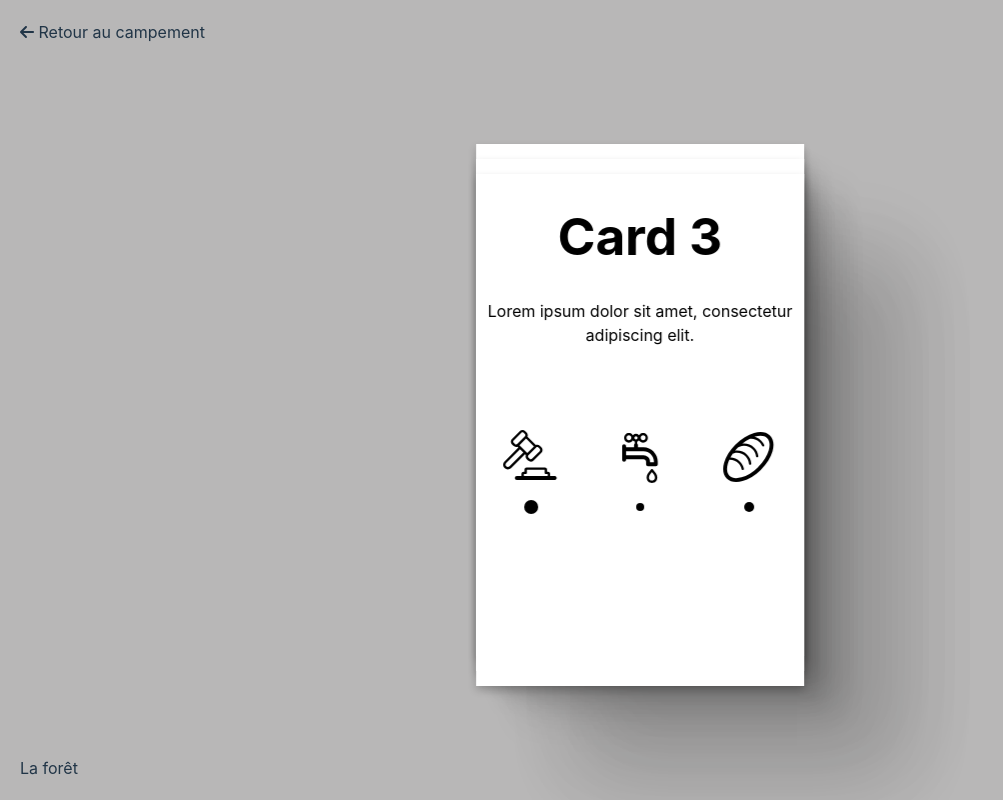
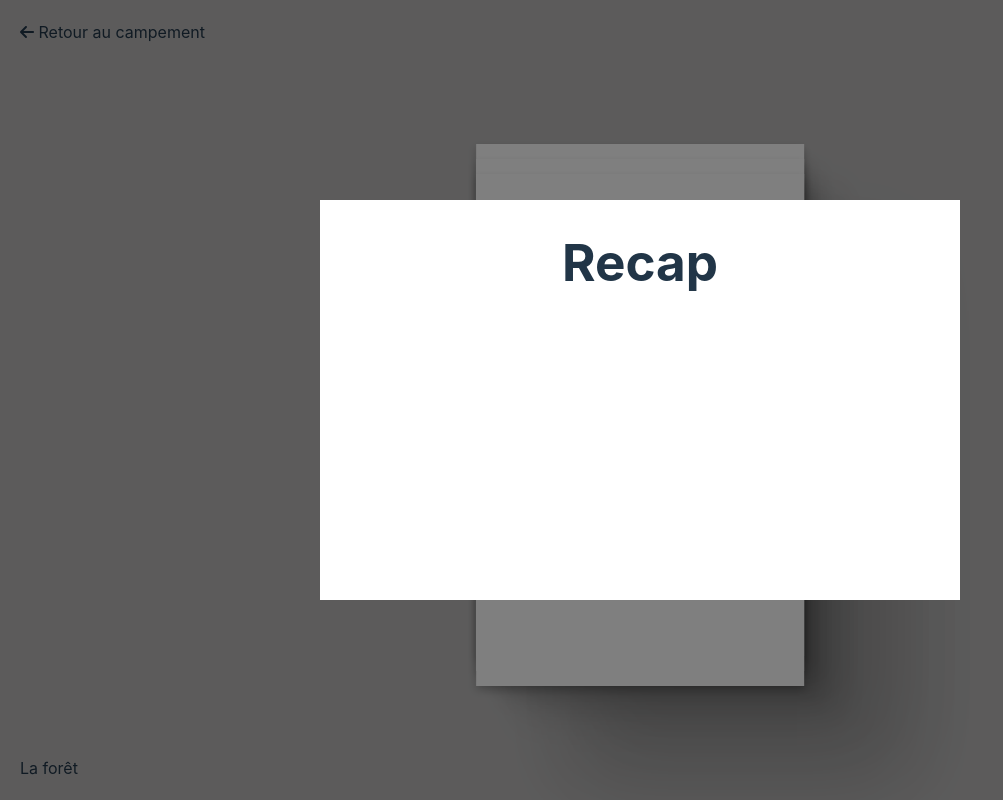
Before and after one commit to emilevl/projint-mini-jeux-durabilia, a Vue app: page / in a window 1280 px wide. Shown: the whole page, without its empty margins (0-1003 px from the left). Built offline with nearby package versions, Linux system fonts and the light colour scheme.

Commit message:
Create json file for cards data

```diff
--- a/src/components/card.vue
+++ b/src/components/card.vue
@@ -8,7 +8,7 @@ const props = defineProps({
   name: String,
   description: String,
   index: Number,
-  ressources: Object,
+  ressources: Array,
   response: String
 })
 
--- /dev/null
+++ b/src/components/popupCardEnd.vue
@@ -0,0 +1,41 @@
+<script setup>
+import { ref } from 'vue';
+
+const props = defineProps({
+    ressourcesImpacted: Array
+})
+
+const emit = defineEmits([
+    'closeRecap',
+]);
+
+</script>
+
+<template>
+    <div class="background" @click="$emit('closeRecap')"></div>
+    <div class="recap-container">
+        <h1 class="title">Recap</h1>
+    </div>
+</template>
+
+<style scoped>
+.background {
+    position: absolute;
+    top: 0;
+    left: 0;
+    width: 100%;
+    height: 100%;
+    background-color: black;
+    opacity: 50%;
+}
+
+.recap-container {
+    position: absolute;
+    top: 50%;
+    left: 50%;
+    transform: translate(-50%, -50%);
+    width: 50%;
+    height: 50%;
+    background-color: white;
+}
+</style>
--- a/src/interfaces/TheCardInterface.vue
+++ b/src/interfaces/TheCardInterface.vue
@@ -8,6 +8,7 @@ import { FontAwesomeIcon } from '@fortawesome/vue-fontawesome'
 import { faArrowLeft, faUserSecret } from '@fortawesome/free-solid-svg-icons'
 /* add icons to the library */
 import Card from '../components/card.vue';
+import popupCardEnd from '../components/popupCardEnd.vue';
 import ressource from '../components/ressource.vue';
 library.add(faArrowLeft)
 
@@ -118,6 +119,7 @@ function turnCard() {
         ></Card>
       </div>
     </div>
+    <popupCardEnd @closeRecap="toggleRecap()"></popupCardEnd>
   </template>
 
   <style>
```
Also changed, not shown: src/assets/dataCards.json (added, +48 -0 lines).
